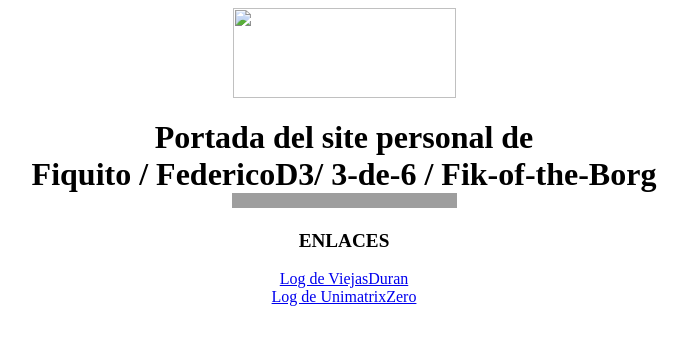
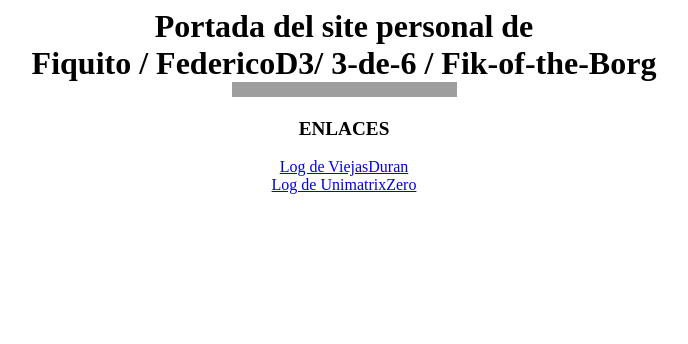
Before and after one commit to FedericoD3/federicod3.github.io, a plain HTML site: page index.html in a window 1280 px wide. Shown: the whole page, without its empty margins (296-984 px from the left). Drawn offline with Linux system fonts and the light colour scheme; grey boxes are pictures that could not be loaded.

Commit message:
Eliminacion del logo de Alfica

```diff
--- a/index.html
+++ b/index.html
@@ -7,7 +7,7 @@
 	</head>
 
 	<body>
-		<h1 style="text-align: center;"><img style="width: 223px; height: 90px;" alt="" src="logo-alfica.jpg"></h1>
+	<!--	<h1 style="text-align: center;"><img style="width: 223px; height: 90px;" alt="" src="logo-alfica.jpg"></h1> -->
 		<h1 style="text-align: center;">
 		Portada del site personal de<br>
 		Fiquito / FedericoD3/ 3-de-6 / Fik-of-the-Borg<br>
```
